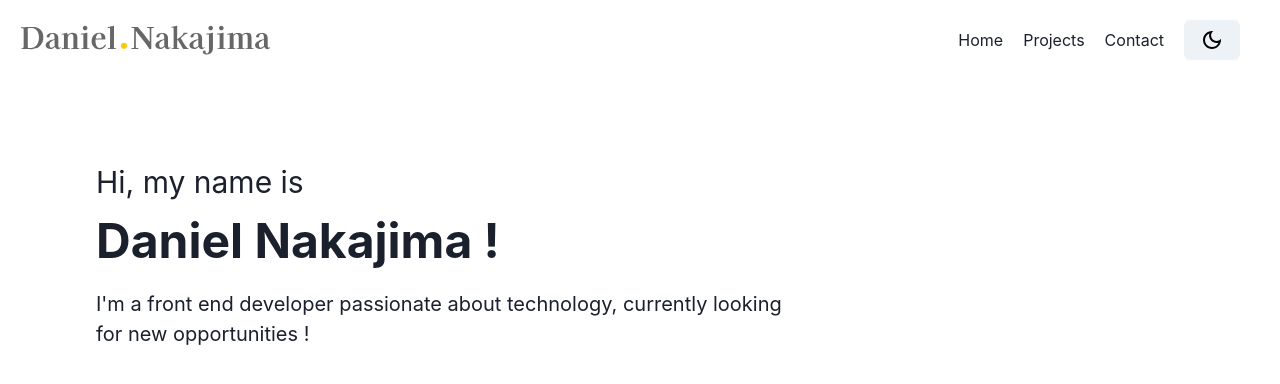
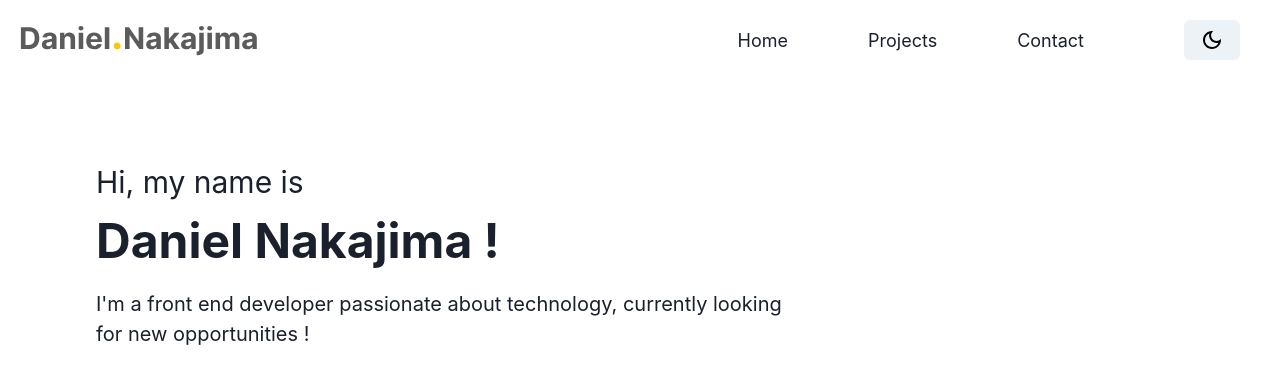
Before and after one commit to NakajimaDaniel/personal-site, a Next.js app: page / in a window 1280 px wide. Shown: the top 384 px of the page. Built offline with nearby package versions, Linux system fonts and the light colour scheme.

Commit message:
fix: changed header style

```diff
--- a/src/components/Header/index.jsx
+++ b/src/components/Header/index.jsx
@@ -1,21 +1,14 @@
 
-import Link from 'next/link'
-
-import { useState } from 'react';
-
-
+import Link from 'next/link';
 import { useDimensions } from '../../hooks/useDimensions';
-
-import { HamburgerIcon, CloseIcon } from '@chakra-ui/icons'
-
-import { Container, Box, useColorModeValue, Flex, Spacer, Image, Button, useColorMode, Menu, MenuButton, IconButton, MenuList, MenuItem, Icon } from '@chakra-ui/react';
-
-import { IoMdClose } from 'react-icons/io'
+import { HamburgerIcon } from '@chakra-ui/icons';
+import { Container, Box, Flex, Spacer, Image, Button, useColorMode, Menu, MenuButton, IconButton, MenuList, MenuItem, Icon } from '@chakra-ui/react';
+import { IoMdClose } from 'react-icons/io';
 
 export function Header() {
 
   const { colorMode, toggleColorMode } = useColorMode();
-  const { width, height } = useDimensions();
+  const { width } = useDimensions();
 
   return (
     <Container maxW="100vw" w="100%" p="0" bg={colorMode === "dark" ? "blue.transparent" : "white.transparent"} position="fixed" top="0" pt="5" pl="5" pb="3" zIndex={20} backdropFilter="saturate(180%) blur(5px)" >
@@ -31,13 +24,13 @@ export function Header() {
         <Spacer />
         {width >= 655 ? (
           <>
-            <Box pr="5">
+            <Box pr={[15, 15, 19, 20, 20]} _hover={{ color: "#FFE072" }} sx={{ 'transition': '0.3s' }} fontSize={[15, 15, 18]} >
               <Link href="/">Home</Link>
             </Box>
-            <Box pr="5">
+            <Box pr={[15, 15, 19, 20, 20]} _hover={{ color: "#FFE072" }} sx={{ 'transition': '0.3s' }} fontSize={[15, 15, 18]}>
               <Link href="projects">Projects</Link>
             </Box>
-            <Box pr="5">
+            <Box pr={[10, 10, 10, 20, 100]} _hover={{ color: "#FFE072" }} sx={{ 'transition': '0.3s' }} fontSize={[15, 15, 18]}>
               <Link href="contact">Contact</Link>
             </Box>
             <Box pr="10">
```
Also changed, not shown: public/logo-dark.svg, public/logo.svg.
